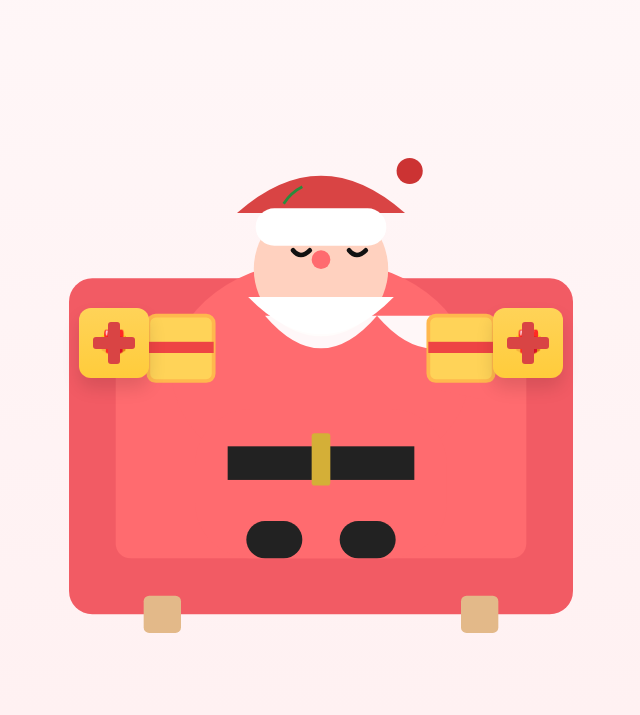
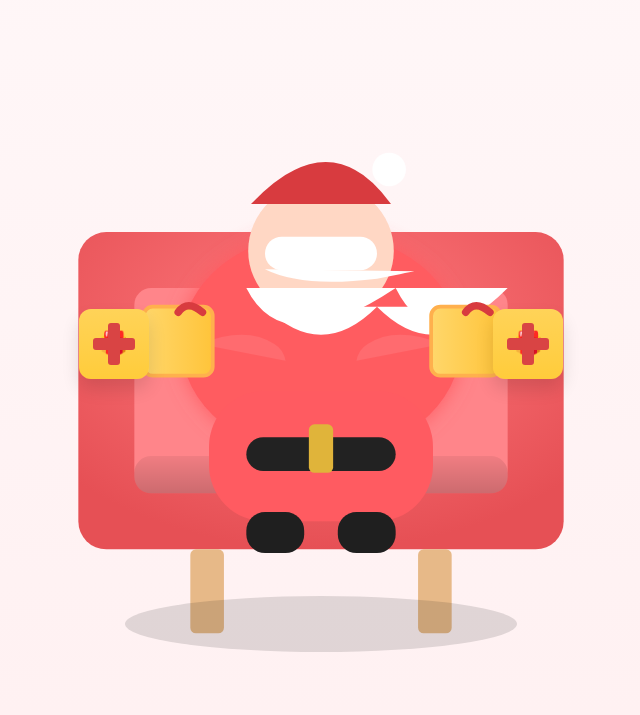
Before and after one commit to allggames/regalopapanoel, a plain HTML site: page index.html in a window 1280 px wide. Shown: the part 85-800 px from the top of the page, without its empty margins (319-959 px from the left). Drawn offline with Linux system fonts and the light colour scheme.

Commit message:
Update title and SVG elements in index.html

```diff
--- a/index.html
+++ b/index.html
@@ -3,75 +3,104 @@
 <head>
   <meta charset="utf-8" />
   <meta name="viewport" content="width=device-width,initial-scale=1" />
-  <title>Papá Noel Interactivo</title>
+  <title>Papá Noel Estilizado — Regalos Interactivos</title>
   <link rel="stylesheet" href="styles.css" />
 </head>
 <body>
   <main class="stage" role="main">
-    <h1 class="title">¡Sorpresa de Navidad!</h1>
+    <h1 class="title">¡Visita de Papá Noel!</h1>
 
     <div class="santa-wrapper" aria-label="Papá Noel con regalos">
-      <!-- SVG de Papá Noel estilizado -->
-      <svg id="santa" viewBox="0 0 600 700" xmlns="http://www.w3.org/2000/svg" role="img" aria-labelledby="santaTitle">
+      <!-- SVG estilizado inspirado en la imagen (interpretación original y no fotográfica) -->
+      <svg id="santa" viewBox="0 0 600 720" xmlns="http://www.w3.org/2000/svg" role="img" aria-labelledby="santaTitle">
         <title id="santaTitle">Papá Noel sentado con dos regalos</title>
 
-        <!-- Sillón -->
-        <rect x="30" y="280" rx="25" ry="25" width="540" height="360" fill="#f25b64"/>
-        <rect x="80" y="320" rx="16" ry="16" width="440" height="260" fill="#ff6b6f"/>
+        <!-- Gradiente fondo suave dentro del SVG para profundidad -->
+        <defs>
+          <radialGradient id="seatGrad" cx="50%" cy="30%" r="70%">
+            <stop offset="0%" stop-color="#ff797d"/>
+            <stop offset="100%" stop-color="#e65055"/>
+          </radialGradient>
+          <linearGradient id="chairShadow" x1="0" x2="0" y1="0" y2="1">
+            <stop offset="0%" stop-color="rgba(0,0,0,0.06)"/>
+            <stop offset="100%" stop-color="rgba(0,0,0,0.2)"/>
+          </linearGradient>
+          <linearGradient id="giftGrad" x1="0" x2="1">
+            <stop offset="0%" stop-color="#ffd76b"/>
+            <stop offset="100%" stop-color="#ffc43a"/>
+          </linearGradient>
+          <filter id="soft" x="-20%" y="-20%" width="140%" height="140%">
+            <feGaussianBlur stdDeviation="10" result="b"/>
+            <feBlend in="SourceGraphic" in2="b"/>
+          </filter>
+        </defs>
 
-        <!-- Patas sillón -->
-        <rect x="110" y="620" width="40" height="40" fill="#e3b989" rx="6"/>
-        <rect x="450" y="620" width="40" height="40" fill="#e3b989" rx="6"/>
+        <!-- Sillón (con volumen) -->
+        <g id="chair">
+          <rect x="40" y="240" rx="30" ry="30" width="520" height="340" fill="url(#seatGrad)" />
+          <rect x="100" y="300" rx="18" ry="18" width="400" height="220" fill="#ff858a"/>
+          <!-- sombra interior -->
+          <rect x="100" y="480" rx="18" ry="18" width="400" height="40" fill="url(#chairShadow)"/>
+          <!-- patas del sillón -->
+          <rect x="160" y="580" width="36" height="90" rx="6" fill="#e7b988"/>
+          <rect x="404" y="580" width="36" height="90" rx="6" fill="#e7b988"/>
+        </g>
 
-        <!-- Cuerpo de Papá Noel -->
-        <ellipse cx="300" cy="380" rx="160" ry="120" fill="#ff6b6f"/>
-        <rect x="165" y="420" width="270" height="160" rx="60" fill="#ff6b6f"/>
+        <!-- Cuerpo de Papá Noel con volumen (bloques redondeados) -->
+        <g id="santa-body">
+          <ellipse cx="300" cy="360" rx="150" ry="120" fill="#ff5b61" filter="url(#soft)"/>
+          <rect x="180" y="410" width="240" height="140" rx="60" fill="#ff5b61"/>
+          <!-- cinturón -->
+          <rect x="220" y="460" width="160" height="36" rx="18" fill="#222"/>
+          <rect x="287" y="446" width="26" height="52" rx="6" fill="#e0b43a"/>
+        </g>
 
-        <!-- Cinturón -->
-        <rect x="200" y="460" width="200" height="36" fill="#222"/>
-        <rect x="290" y="446" width="20" height="56" fill="#d4af37" rx="3"/>
+        <!-- Botas -->
+        <g id="boots">
+          <rect x="220" y="540" width="62" height="44" rx="20" fill="#1f1f1f"/>
+          <rect x="318" y="540" width="62" height="44" rx="20" fill="#1f1f1f"/>
+        </g>
 
-        <!-- Piernas y botas -->
-        <rect x="220" y="540" width="60" height="40" rx="20" fill="#222"/>
-        <rect x="320" y="540" width="60" height="40" rx="20" fill="#222"/>
+        <!-- Brazos y manos -->
+        <g id="arms">
+          <path d="M170 360 q50 -20 80 0 q10 6 12 18" fill="#ff6b6f"/>
+          <path d="M430 360 q-50 -20 -80 0 q-10 6 -12 18" fill="#ff6b6f"/>
+          <circle id="hand-left" cx="140" cy="360" r="22" fill="#ffd7c4"/>
+          <circle id="hand-right" cx="460" cy="360" r="22" fill="#ffd7c4"/>
+        </g>
 
-        <!-- Brazos -->
-        <rect x="110" y="370" width="70" height="28" rx="14" fill="#ff6b6f" transform="rotate(-12 110 370)"/>
-        <rect x="420" y="370" width="70" height="28" rx="14" fill="#ff6b6f" transform="rotate(12 420 370)"/>
+        <!-- Cabeza, barba y gorro (formas suaves y volumétricas) -->
+        <g id="face">
+          <ellipse cx="300" cy="260" rx="78" ry="74" fill="#ffd7c4"/>
+          <!-- barba -->
+          <path d="M220 300 q40 80 160 0 q40 80 120 0" fill="#ffffff"/>
+          <path d="M240 320 q60 60 120 0 q60 60 120 0" fill="#fff"/>
+          <!-- bigote -->
+          <path d="M240 280 q40 20 120 10 q40 -8 40 -8" fill="#fff"/>
+          <!-- nariz -->
+          <ellipse cx="300" cy="266" rx="12" ry="10" fill="#ff7b7b"/>
+          <!-- ojos sonrientes -->
+          <path d="M275 250 q10 12 22 0" stroke="#2b2b2b" stroke-width="5" stroke-linecap="round" fill="none"/>
+          <path d="M323 250 q10 12 22 0" stroke="#2b2b2b" stroke-width="5" stroke-linecap="round" fill="none"/>
+          <!-- gorro -->
+          <path d="M225 210 q85 -90 150 0" fill="#d83b3f"/>
+          <rect x="240" y="245" width="120" height="36" rx="18" fill="#fff"/>
+          <circle cx="373" cy="173" r="18" fill="#fff"/>
+        </g>
 
-        <!-- Cara -->
-        <circle cx="300" cy="270" r="72" fill="#ffd1bf"/>
-        <!-- Bigote y barba -->
-        <path d="M222 300 q78 80 156 0" fill="#fff"/>
-        <path d="M240 320 q60 70 120 0 q60 70 120 0" fill="#fff" opacity="0.95"/>
-        <circle cx="300" cy="260" r="10" fill="#ff6b6f"/> <!-- nariz -->
-        <!-- Ojos -->
-        <path d="M270 250 q8 10 18 0" stroke="#111" stroke-width="5" stroke-linecap="round" fill="none"/>
-        <path d="M330 250 q8 10 18 0" stroke="#111" stroke-width="5" stroke-linecap="round" fill="none"/>
-        <!-- Gorro -->
-        <path d="M210 210 q90 -80 180 0" fill="#d94444"/>
-        <rect x="230" y="205" width="140" height="40" rx="20" fill="#fff"/>
+        <!-- Regalos decorativos (dentro del SVG para coherencia visual) -->
+        <g id="gifts-decorative">
+          <rect x="110" y="320" width="74" height="74" rx="10" fill="url(#giftGrad)" stroke="#ffb04d" stroke-width="4"/>
+          <rect x="418" y="320" width="74" height="74" rx="10" fill="url(#giftGrad)" stroke="#ffb04d" stroke-width="4"/>
+          <path d="M147 326 q10 -14 26 0" stroke="#d83b3f" stroke-width="8" stroke-linecap="round" fill="none"/>
+          <path d="M455 326 q10 -14 26 0" stroke="#d83b3f" stroke-width="8" stroke-linecap="round" fill="none"/>
+        </g>
 
-        <!-- Decoración gorro -->
-        <circle cx="395" cy="165" r="14" fill="#c33"/>
-        <path d="M260 200 q8 -12 20 -18" stroke="#2a8b3c" stroke-width="3" fill="none"/>
-
-        <!-- Mano izquierda (sosteniendo regalo izquierdo) - posición aproximada -->
-        <circle id="left-hand" cx="140" cy="360" r="20" fill="#ffd1bf"/>
-
-        <!-- Mano derecha (sosteniendo regalo derecho) -->
-        <circle id="right-hand" cx="460" cy="360" r="20" fill="#ffd1bf"/>
-
-        <!-- Regalos visuales dentro del SVG para coherencia (decorativos) -->
-        <g id="gifts-decorative">
-          <rect x="115" y="320" width="70" height="70" rx="8" ry="8" fill="#ffd358" stroke="#ffb84d" stroke-width="4"/>
-          <rect x="115" y="348" width="70" height="12" fill="#e44"/>
-          <rect x="415" y="320" width="70" height="70" rx="8" ry="8" fill="#ffd358" stroke="#ffb84d" stroke-width="4"/>
-          <rect x="415" y="348" width="70" height="12" fill="#e44"/>
-        </g>
+        <!-- Sombra del conjunto -->
+        <ellipse cx="300" cy="660" rx="210" ry="30" fill="rgba(0,0,0,0.12)"/>
       </svg>
 
-      <!-- Botones de regalo (sitúan encima de las manos). Accesibles y responsivos -->
+      <!-- Botones de regalo (posicionados encima de las manos). Son accesibles -->
       <button class="gift gift-left" data-gift="left" aria-label="Abrir regalo izquierdo">🎁</button>
       <button class="gift gift-right" data-gift="right" aria-label="Abrir regalo derecho">🎁</button>
     </div>
```
